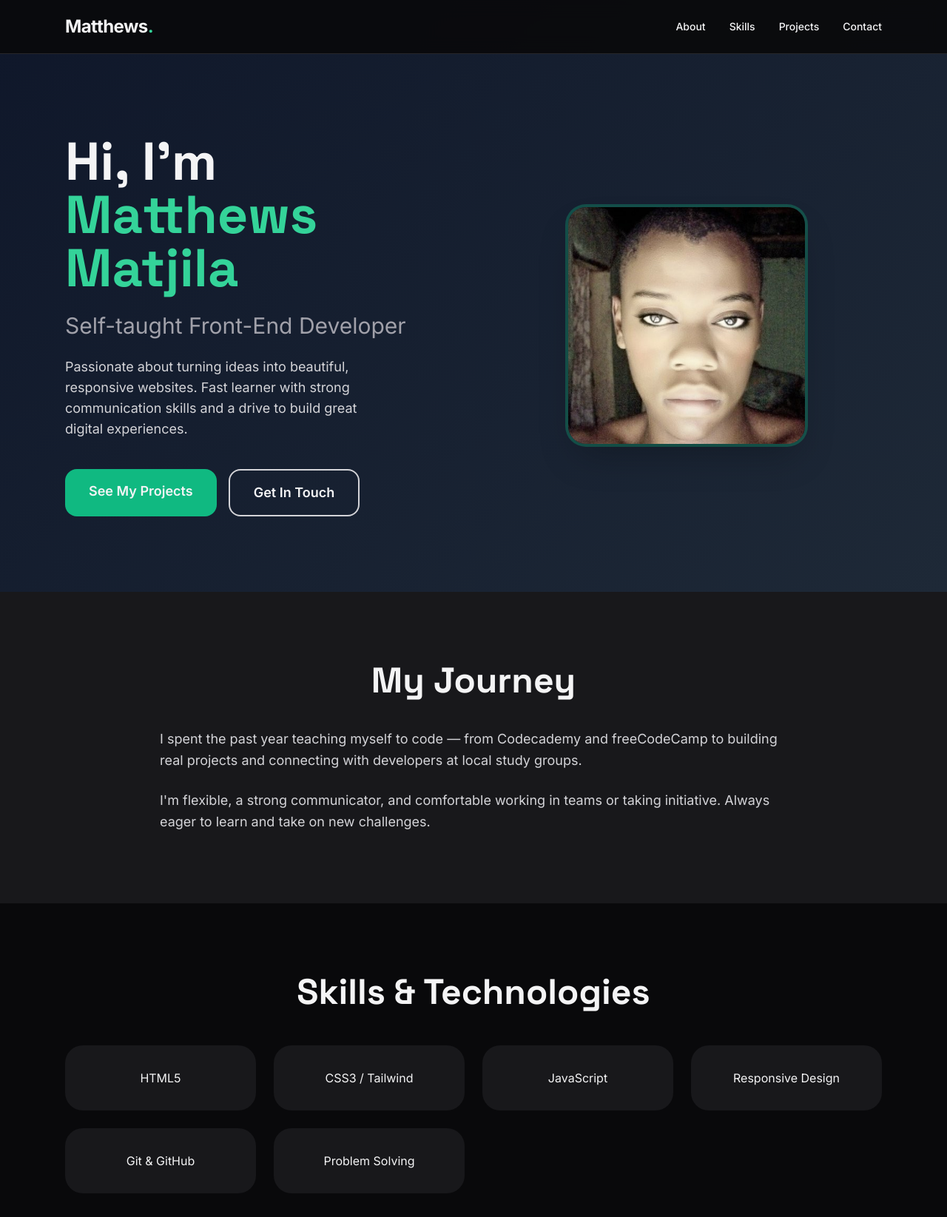
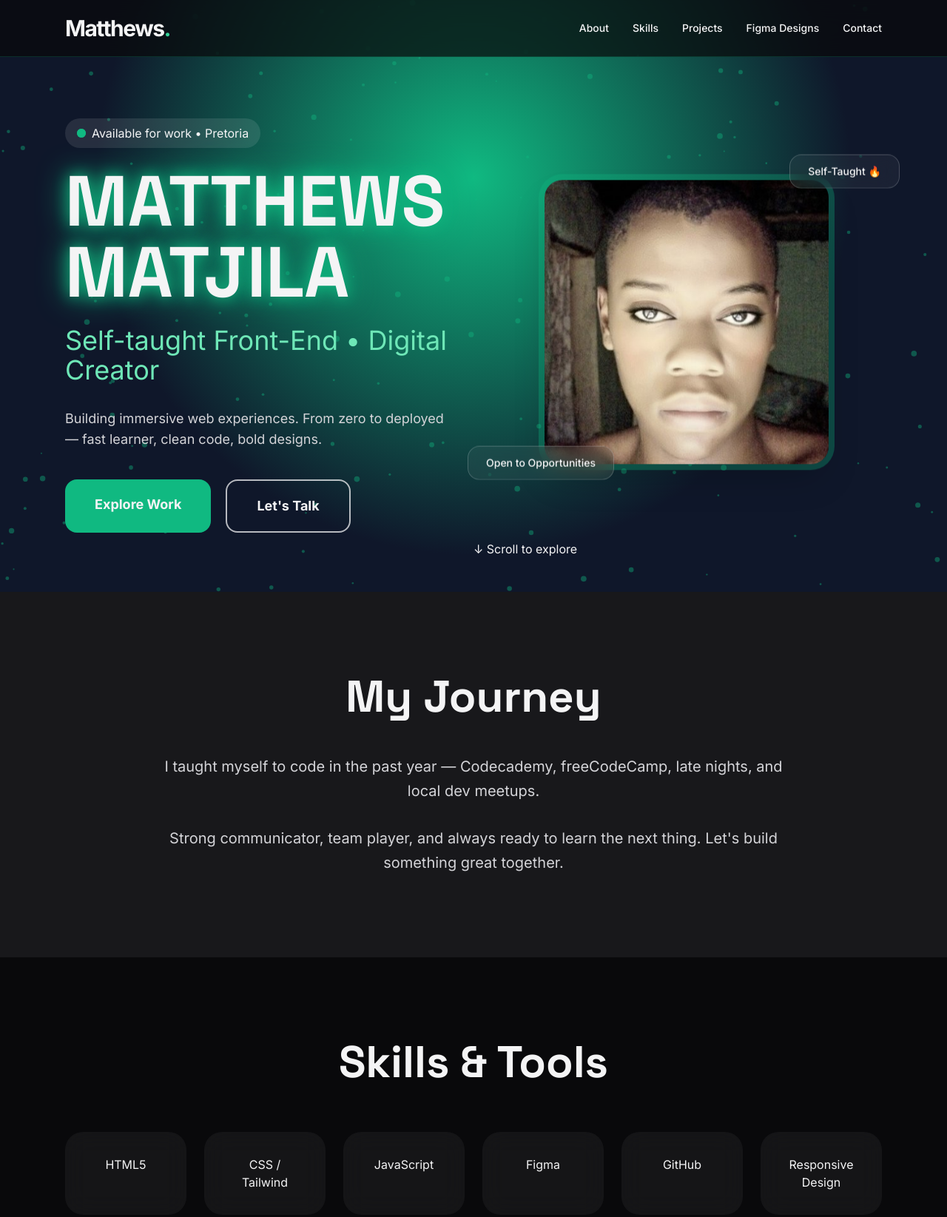
Before and after one commit to Mkmatjila/matthews.github.io, a plain HTML site: page index.html in a window 1280 px wide. Shown: the top 1645 px of the page at 74% size. Drawn offline with nearby package versions, Linux system fonts and the light colour scheme.

Commit message:
Update index.html

```diff
--- a/index.html
+++ b/index.html
@@ -3,117 +3,209 @@
 <head>
   <meta charset="UTF-8">
   <meta name="viewport" content="width=device-width, initial-scale=1.0">
-  <title>Matthews Matjila | Front-End Developer</title>
+  <title>Matthews Matjila | Digital Creator</title>
   <script src="https://cdn.tailwindcss.com"></script>
   <link rel="stylesheet" href="https://cdnjs.cloudflare.com/ajax/libs/font-awesome/6.6.0/css/all.min.css">
   <style>
     @import url('https://fonts.googleapis.com/css2?family=Inter:wght@400;500;600;700&family=Space+Grotesk:wght@500;600;700&display=swap');
     body { font-family: 'Inter', sans-serif; }
     h1, h2, h3 { font-family: 'Space Grotesk', sans-serif; }
-    .hero-bg { background: linear-gradient(135deg, #0f172a 0%, #1e2937 100%); }
-    .card-hover:hover { transform: translateY(-8px); box-shadow: 0 20px 25px -5px rgb(0 0 0 / 0.1), 0 8px 10px -6px rgb(0 0 0 / 0.1); }
+
+    .hero-bg {
+      background: radial-gradient(circle at 50% 30%, #10b981 0%, #0f172a 60%);
+    }
+    .glass { background: rgba(255,255,255,0.05); backdrop-filter: blur(16px); }
+    .float { animation: float 6s ease-in-out infinite; }
+    @keyframes float { 0%,100% { transform: translateY(0); } 50% { transform: translateY(-20px); } }
+
+    .neon-text { text-shadow: 0 0 20px #10b981, 0 0 40px #10b981; }
   </style>
 </head>
-<body class="bg-zinc-950 text-zinc-100">
-  <!-- Navigation -->
-  <nav class="fixed top-0 w-full bg-zinc-950/90 backdrop-blur-md z-50 border-b border-zinc-800">
+<body class="bg-zinc-950 text-zinc-100 overflow-x-hidden">
+  <!-- Nav -->
+  <nav class="fixed top-0 w-full bg-zinc-950/70 backdrop-blur-xl z-50 border-b border-emerald-500/20">
     <div class="max-w-6xl mx-auto px-6 py-5 flex justify-between items-center">
-      <div class="text-2xl font-bold tracking-tight">Matthews<span class="text-emerald-400">.</span></div>
-      <div class="hidden md:flex gap-8 text-sm font-medium">
+      <div class="text-3xl font-bold tracking-tighter">Matthews<span class="text-emerald-400">.</span></div>
+      <div class="flex gap-8 text-sm font-medium">
         <a href="#about" class="hover:text-emerald-400 transition">About</a>
         <a href="#skills" class="hover:text-emerald-400 transition">Skills</a>
         <a href="#projects" class="hover:text-emerald-400 transition">Projects</a>
+        <a href="#designs" class="hover:text-emerald-400 transition">Figma Designs</a>
         <a href="#contact" class="hover:text-emerald-400 transition">Contact</a>
       </div>
     </div>
   </nav>
 
-  <!-- Hero -->
-  <section class="hero-bg min-h-screen flex items-center pt-20">
-    <div class="max-w-6xl mx-auto px-6 grid md:grid-cols-2 gap-12 items-center">
+  <!-- Hero with particles & movement -->
+  <section id="hero" class="hero-bg min-h-screen flex items-center relative overflow-hidden">
+    <canvas id="canvas" class="absolute inset-0 z-0 opacity-40"></canvas>
+
+    <div class="max-w-6xl mx-auto px-6 relative z-10 grid md:grid-cols-2 gap-12 items-center pt-20">
       <div>
-        <h1 class="text-6xl md:text-7xl font-bold leading-tight mb-6">
-          Hi, I'm <span class="text-emerald-400">Matthews Matjila</span>
+        <div class="inline-flex items-center gap-2 bg-white/10 px-4 py-2 rounded-full mb-6">
+          <span class="relative flex h-3 w-3">
+            <span class="animate-ping absolute inline-flex h-full w-full rounded-full bg-emerald-400 opacity-75"></span>
+            <span class="relative inline-flex rounded-full h-3 w-3 bg-emerald-500"></span>
+          </span>
+          Available for work • Pretoria
+        </div>
+
+        <h1 class="text-7xl md:text-8xl font-bold leading-none neon-text mb-6">
+          MATTHEWS<br>MATJILA
         </h1>
-        <p class="text-3xl text-zinc-400 mb-6">Self-taught Front-End Developer</p>
-        <p class="text-lg text-zinc-300 max-w-md mb-10">
-          Passionate about turning ideas into beautiful, responsive websites.
-          Fast learner with strong communication skills and a drive to build great digital experiences.
+        <p class="text-4xl text-emerald-300 mb-8">Self-taught Front-End • Digital Creator</p>
+
+        <p class="max-w-lg text-lg text-zinc-300 mb-10">
+          Building immersive web experiences. From zero to deployed — fast learner, clean code, bold designs.
         </p>
-        <div class="flex flex-wrap gap-4">
-          <a href="#projects" class="px-8 py-4 bg-emerald-500 hover:bg-emerald-600 rounded-2xl font-semibold transition text-lg">See My Projects</a>
-          <a href="#contact" class="px-8 py-4 border-2 border-zinc-300 hover:border-white rounded-2xl font-semibold transition text-lg">Get In Touch</a>
+
+        <div class="flex gap-5">
+          <a href="#projects" class="px-10 py-5 bg-emerald-500 hover:bg-white hover:text-zinc-950 rounded-2xl font-bold text-lg transition-all duration-300">Explore Work</a>
+          <a href="#contact" class="px-10 py-5 border-2 border-white/70 hover:border-white rounded-2xl font-bold text-lg transition">Let's Talk</a>
         </div>
       </div>
-      <div class="flex justify-center">
-        <img src="KEO.jpg" alt="Matthews Matjila" class="w-80 h-80 object-cover rounded-3xl shadow-2xl ring-4 ring-emerald-500/30">
+
+      <div class="relative flex justify-center">
+        <img src="KEO.jpg" alt="Matthews" class="w-96 h-96 object-cover rounded-3xl shadow-2xl ring-8 ring-emerald-500/30 float">
+        <!-- Floating badge objects -->
+        <div class="absolute -top-6 -right-6 glass px-6 py-3 rounded-2xl border border-white/20 text-sm font-medium float" style="animation-delay: 1s;">Self-Taught 🔥</div>
+        <div class="absolute -bottom-8 -left-8 glass px-6 py-3 rounded-2xl border border-white/20 text-sm font-medium float" style="animation-delay: 3s;">Open to Opportunities</div>
       </div>
     </div>
+
+    <div class="absolute bottom-10 left-1/2 animate-bounce">↓ Scroll to explore</div>
   </section>
 
   <!-- About -->
-  <section id="about" class="py-24 bg-zinc-900">
-    <div class="max-w-4xl mx-auto px-6">
-      <h2 class="text-5xl font-bold mb-10 text-center">My Journey</h2>
-      <div class="text-lg leading-relaxed text-zinc-300 space-y-6">
-        <p>I spent the past year teaching myself to code — from Codecademy and freeCodeCamp to building real projects and connecting with developers at local study groups.</p>
-        <p>I'm flexible, a strong communicator, and comfortable working in teams or taking initiative. Always eager to learn and take on new challenges.</p>
+  <section id="about" class="py-28 bg-zinc-900">
+    <div class="max-w-4xl mx-auto px-6 text-center">
+      <h2 class="text-6xl font-bold mb-12">My Journey</h2>
+      <div class="text-xl text-zinc-300 leading-relaxed space-y-8">
+        <p>I taught myself to code in the past year — Codecademy, freeCodeCamp, late nights, and local dev meetups.</p>
+        <p>Strong communicator, team player, and always ready to learn the next thing. Let's build something great together.</p>
       </div>
     </div>
   </section>
 
   <!-- Skills -->
-  <section id="skills" class="py-24">
+  <section id="skills" class="py-28">
     <div class="max-w-6xl mx-auto px-6">
-      <h2 class="text-5xl font-bold mb-12 text-center">Skills & Technologies</h2>
-      <div class="grid grid-cols-2 md:grid-cols-4 gap-6">
-        <div class="bg-zinc-900 p-8 rounded-3xl text-center card-hover transition">HTML5</div>
-        <div class="bg-zinc-900 p-8 rounded-3xl text-center card-hover transition">CSS3 / Tailwind</div>
-        <div class="bg-zinc-900 p-8 rounded-3xl text-center card-hover transition">JavaScript</div>
-        <div class="bg-zinc-900 p-8 rounded-3xl text-center card-hover transition">Responsive Design</div>
-        <div class="bg-zinc-900 p-8 rounded-3xl text-center card-hover transition">Git & GitHub</div>
-        <div class="bg-zinc-900 p-8 rounded-3xl text-center card-hover transition">Problem Solving</div>
-        <!-- Add more as you learn -->
+      <h2 class="text-6xl font-bold text-center mb-16">Skills & Tools</h2>
+      <div class="grid grid-cols-3 md:grid-cols-6 gap-6">
+        <div class="glass p-8 rounded-3xl text-center hover:scale-110 transition">HTML5</div>
+        <div class="glass p-8 rounded-3xl text-center hover:scale-110 transition">CSS / Tailwind</div>
+        <div class="glass p-8 rounded-3xl text-center hover:scale-110 transition">JavaScript</div>
+        <div class="glass p-8 rounded-3xl text-center hover:scale-110 transition">Figma</div>
+        <div class="glass p-8 rounded-3xl text-center hover:scale-110 transition">GitHub</div>
+        <div class="glass p-8 rounded-3xl text-center hover:scale-110 transition">Responsive Design</div>
       </div>
     </div>
   </section>
 
   <!-- Projects -->
-  <section id="projects" class="py-24 bg-zinc-900">
+  <section id="projects" class="py-28 bg-zinc-900">
     <div class="max-w-6xl mx-auto px-6">
-      <h2 class="text-5xl font-bold mb-12 text-center">Featured Projects</h2>
+      <h2 class="text-6xl font-bold text-center mb-16">Featured Projects</h2>
       <div class="grid md:grid-cols-2 lg:grid-cols-3 gap-8">
-        <!-- Add your real projects here -->
-        <div class="bg-zinc-800 rounded-3xl overflow-hidden card-hover transition">
-          <img src="pic1.jpg" class="w-full h-56 object-cover">
-          <div class="p-6">
-            <h3 class="font-semibold text-xl mb-2">Project One</h3>
-            <p class="text-zinc-400 mb-4">Short description of the project and technologies used.</p>
-            <a href="#" class="text-emerald-400 hover:underline flex items-center gap-2">View Project <span>→</span></a>
+        <!-- Add your real projects here using pic1.jpg etc. -->
+        <div class="glass rounded-3xl overflow-hidden group">
+          <img src="pic1.jpg" class="w-full h-64 object-cover group-hover:scale-110 transition duration-500">
+          <div class="p-8">
+            <h3 class="text-2xl font-bold">Project Name 1</h3>
+            <p class="text-zinc-400">Short description...</p>
           </div>
         </div>
-        <!-- Duplicate the block above for more projects -->
+        <!-- Duplicate cards -->
       </div>
     </div>
   </section>
 
+  <!-- Figma Designs -->
+  <section id="designs" class="py-28">
+    <div class="max-w-6xl mx-auto px-6">
+      <h2 class="text-6xl font-bold text-center mb-16">Figma Designs & Prototypes</h2>
+      <p class="text-center text-xl mb-12">Interactive prototypes — click and explore</p>
+
+      <!-- Replace with your actual Figma embed code -->
+      <div class="glass rounded-3xl p-8">
+        <iframe src="https://embed.figma.com/proto/YOUR_FIGMA_PROTO_LINK_HERE"
+                width="100%" height="700"
+                allowfullscreen style="border:none; border-radius:16px;">
+        </iframe>
+      </div>
+
+      <p class="text-center mt-8 text-sm text-zinc-400">No Figma link yet? Add one later or link to your Figma files.</p>
+    </div>
+  </section>
+
   <!-- Contact -->
-  <section id="contact" class="py-24">
+  <section id="contact" class="py-28 bg-zinc-900">
     <div class="max-w-4xl mx-auto px-6 text-center">
-      <h2 class="text-5xl font-bold mb-8">Let's Work Together</h2>
-      <a href="mailto:MATJILAKMATTHEWS@GMAIL.COM" class="block text-3xl text-emerald-400 hover:text-emerald-300 mb-4">MATJILAKMATTHEWS@GMAIL.COM</a>
-      <p class="text-2xl mb-2">+27 788 118 620</p>
-      <p class="text-zinc-400">Mabopane, Pretoria, Gauteng</p>
+      <h2 class="text-6xl font-bold mb-8">Let's Build Something</h2>
+      <a href="mailto:MATJILAKMATTHEWS@GMAIL.COM" class="text-4xl text-emerald-400 hover:underline block mb-6">MATJILAKMATTHEWS@GMAIL.COM</a>
+      <p class="text-3xl">+27 788 118 620</p>
 
-      <div class="flex justify-center gap-10 mt-16 text-5xl">
-        <a href="https://github.com/Mkmatjila" target="_blank" class="hover:text-emerald-400 transition"><i class="fab fa-github"></i></a>
-        <!-- Add LinkedIn, etc. -->
+      <div class="flex justify-center gap-12 mt-20 text-6xl">
+        <a href="https://github.com/Mkmatjila" class="hover:text-emerald-400 transition"><i class="fab fa-github"></i></a>
+        <!-- Add LinkedIn etc. -->
       </div>
     </div>
   </section>
 
-  <footer class="py-12 text-center text-zinc-500 border-t border-zinc-800">
-    © 2026 Matthews Matjila • Built with passion in South Africa
-  </footer>
+  <footer class="py-12 text-center text-zinc-500">© 2026 Matthews Matjila • Made with energy in South Africa</footer>
+
+  <!-- Particle Background Script -->
+  <script>
+    const canvas = document.getElementById('canvas');
+    const ctx = canvas.getContext('2d');
+    canvas.width = window.innerWidth;
+    canvas.height = window.innerHeight;
+
+    let particles = [];
+    class Particle {
+      constructor() {
+        this.x = Math.random() * canvas.width;
+        this.y = Math.random() * canvas.height;
+        this.size = Math.random() * 3 + 1;
+        this.speedX = Math.random() * 0.5 - 0.25;
+        this.speedY = Math.random() * 0.5 - 0.25;
+      }
+      update() {
+        this.x += this.speedX;
+        this.y += this.speedY;
+        if (this.x < 0 || this.x > canvas.width) this.speedX *= -1;
+        if (this.y < 0 || this.y > canvas.height) this.speedY *= -1;
+      }
+      draw() {
+        ctx.fillStyle = '#10b981';
+        ctx.beginPath();
+        ctx.arc(this.x, this.y, this.size, 0, Math.PI * 2);
+        ctx.fill();
+      }
+    }
+
+    function init() {
+      particles = [];
+      for (let i = 0; i < 150; i++) particles.push(new Particle());
+    }
+
+    function animate() {
+      ctx.clearRect(0, 0, canvas.width, canvas.height);
+      for (let p of particles) {
+        p.update();
+        p.draw();
+      }
+      requestAnimationFrame(animate);
+    }
+
+    window.addEventListener('resize', () => {
+      canvas.width = window.innerWidth;
+      canvas.height = window.innerHeight;
+      init();
+    });
+
+    init();
+    animate();
+  </script>
 </body>
 </html>
```
